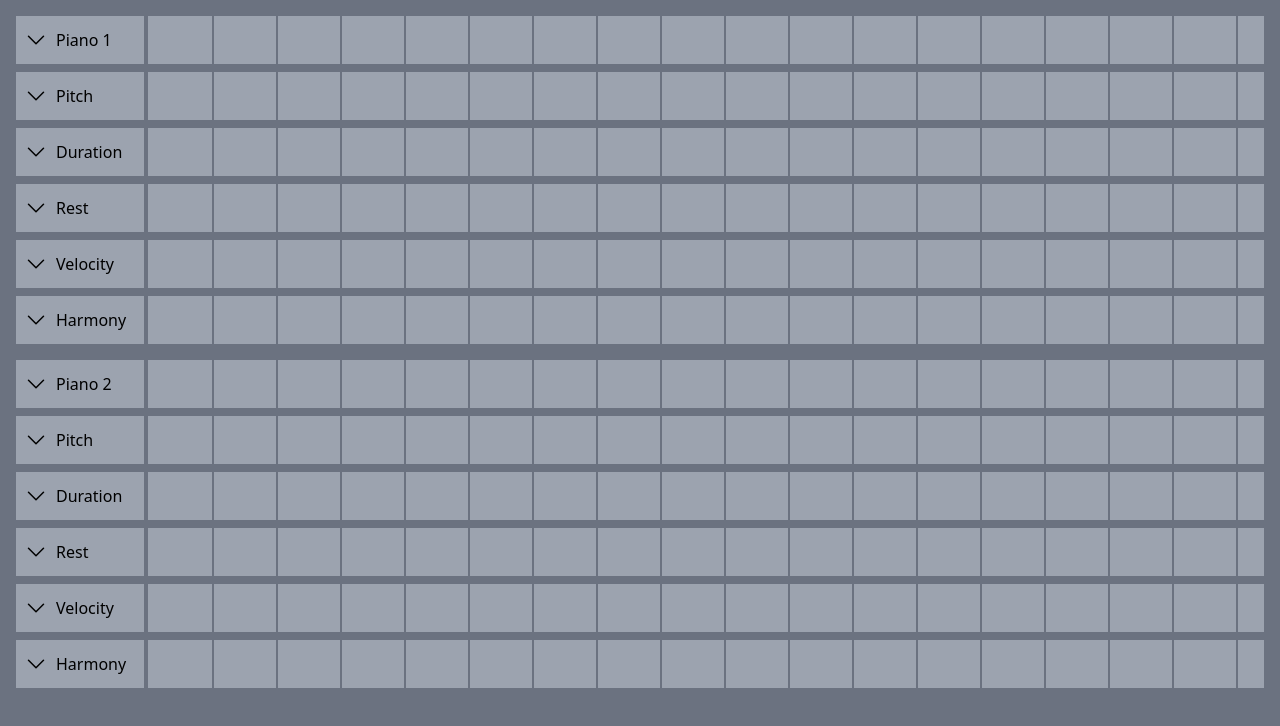
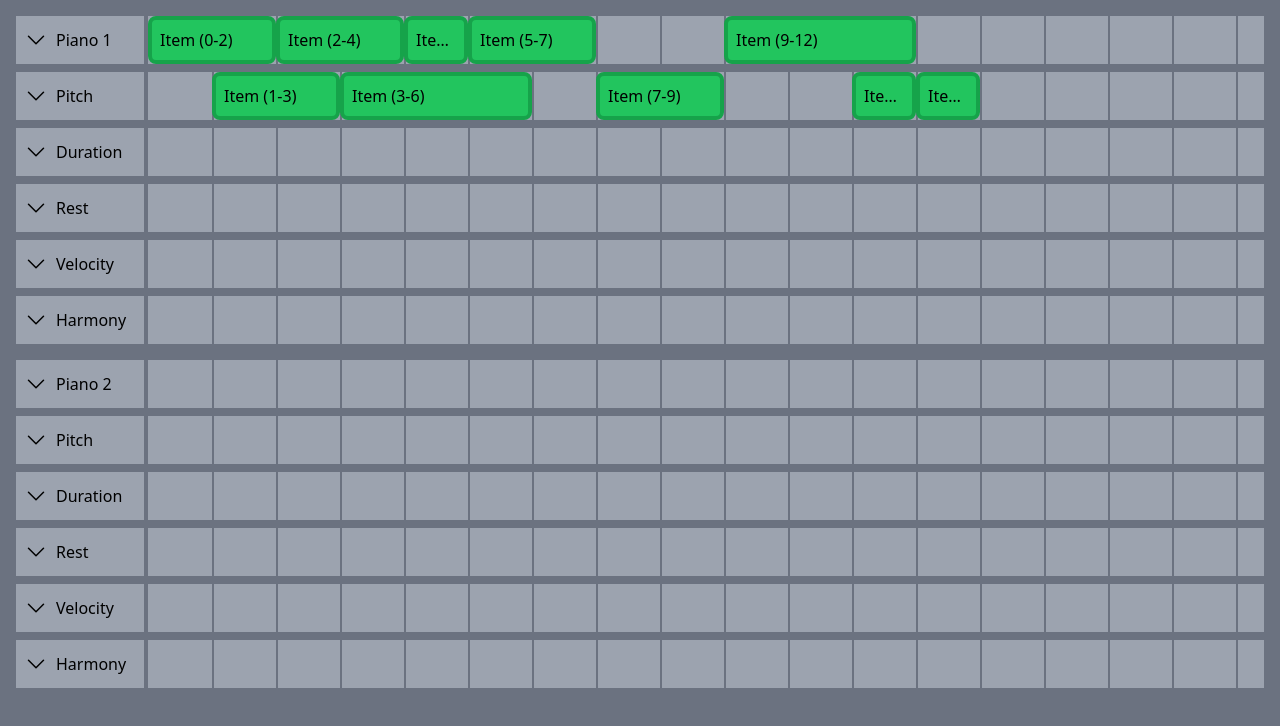
Before and after one commit to davi4046/Polyfoni, a Svelte app: page / in a window 1280 px wide. Shown: the top 726 px of the page. Built offline with nearby package versions, Linux system fonts and the light colour scheme.

Commit message:
Maje items display correctly

```diff
--- a/src/App.svelte
+++ b/src/App.svelte
@@ -12,8 +12,20 @@
     const timeline = writable(
         new TimelineModel(64, [
             new VoiceModel("Piano 1", [
-                new TrackModel(0),
-                new TrackModel(1),
+                new TrackModel(0, [
+                    new ItemModel(0, 2),
+                    new ItemModel(2, 4),
+                    new ItemModel(4, 5),
+                    new ItemModel(5, 7),
+                    new ItemModel(9, 12),
+                ]),
+                new TrackModel(1, [
+                    new ItemModel(1, 3),
+                    new ItemModel(3, 6),
+                    new ItemModel(7, 9),
+                    new ItemModel(11, 12),
+                    new ItemModel(12, 13),
+                ]),
                 new TrackModel(2),
                 new TrackModel(3),
                 new TrackModel(4),
--- a/src/lib/components/Item.svelte
+++ b/src/lib/components/Item.svelte
@@ -4,4 +4,9 @@
     export let data: ItemModel;
 </script>
 
-<div>Item ({data.start}-{data.end})</div>
+<div
+    class="absolute z-20 flex items-center h-full p-2 bg-green-500 border-4 border-green-600 rounded-lg"
+    style="width: {(data.end - data.start) * 64}px; left: {data.start * 64}px"
+>
+    <p class="truncate">Item ({data.start}-{data.end})</p>
+</div>
--- a/src/lib/components/Timeline.svelte
+++ b/src/lib/components/Timeline.svelte
@@ -17,7 +17,7 @@
         <div class="relative" style="width: {data.length * 64}px">
             {#each Array(data.length - 1) as _, index}
                 <div
-                    class="absolute top-0 w-0.5 h-full bg-gray-500"
+                    class="absolute z-10 top-0 w-0.5 h-full bg-gray-500"
                     style="left: {index * 64 + 64}px"
                 />
             {/each}
--- a/src/lib/components/TrackShell.svelte
+++ b/src/lib/components/TrackShell.svelte
@@ -1,3 +1,3 @@
-<div class="flex w-full h-12 bg-gray-400">
+<div class="relative flex w-full h-12 bg-gray-400">
     <slot />
 </div>
```
